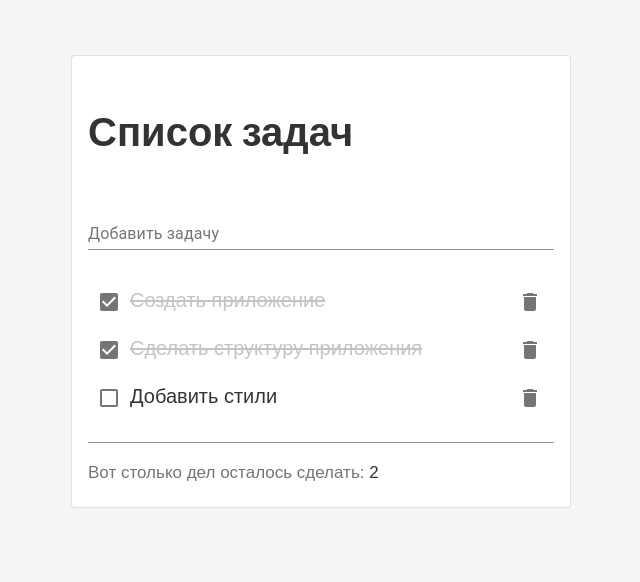
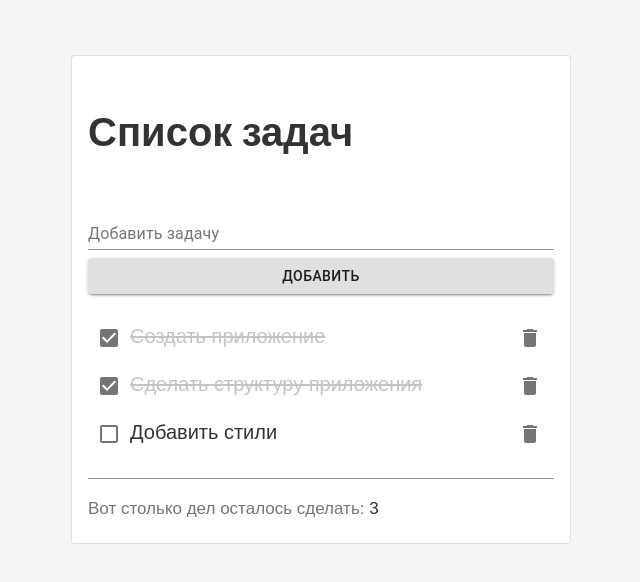
Before and after one commit to LenaMakeeva/RepoForToDo, a React (Create React App) app: page / in a window 1280 px wide. Shown: the top 582 px of the page, without its empty margins (319-959 px from the left). Built offline with nearby package versions, Linux system fonts and the light colour scheme.

Commit message:
add input element

```diff
--- a/src/components/App/App.js
+++ b/src/components/App/App.js
@@ -26,7 +26,8 @@ class App extends React.Component {
 				isDone: false,
 				id: 3
 			}
-		]
+		],
+		count : 3
 	};
 
 	constructor(props) {
@@ -55,15 +56,27 @@ class App extends React.Component {
 		this.setState({ items: newItemList });
 	};
 
+	onClickAdd = value => this.setState(state => ({ //создаем новый state
+		items: [ // создаем новый массив items
+			...state.items, //переложение всех существующих item с помощью деструктуризачии, чтобы получился новый
+			{
+				value,
+				isDone: false,
+				id: state.count + 1
+			}
+		],
+		count: state.count + 1
+	}));
+
 	render() {
 		return (
 			<div className={styles.wrap}>
 				<Card variant="outlined">
 		        	<CardContent>
 						<h1 className={styles.title}>Список задач</h1>
-						<InputItem />
+						<InputItem onClickAdd={this.onClickAdd}/>
 						<ItemList items={this.state.items} onClickDone={this.onClickDone} onClickDelete={this.onClickDelete}/>
-						<Footer count = {2} />
+						<Footer count = {this.state.count} />
 					</CardContent>
 				</Card>
 			</div>
--- a/src/components/InputItem/InputItem.js
+++ b/src/components/InputItem/InputItem.js
@@ -1,15 +1,59 @@
 import React from 'react';
 import TextField from '@material-ui/core/TextField';
+import Button from '@material-ui/core/Button';
 
-const InputItem = () => (<div>
+class InputItem extends React.Component {
+	state ={
+		inputValue: '',
+		wrongValue: '',
+		errorText: '', //текст ошибки
+		error: false //является ли ошибкой
+	};
+
+	onButtonClick = () => { //вызывает обработчик onClickAdd предварительно очистив inputValue
+
+		if (this.state.inputValue !== this.state.wrongValue) { //проверка на пустую строку
+			this.setState({
+				inputValue: '',
+				errorText: '',
+				error: false
+			});
+
+			this.props.onClickAdd(this.state.inputValue);
+		} else {
+			this.setState({
+				errorText: 'Введите задачу',
+				error: true
+			});
+		}
+	}
+
+	render() {
+
+		const { onClickAdd } = this.props;
+
+		return (<div>
 		<TextField
-        id="standard-multiline-flexible"
 		    label="Добавить задачу"
 	        multiline
 	        rowsMax={2}
 	        fullWidth
 	        margin="normal"
+	        value={this.state.inputValue}
+	        onChange={event => this.setState({inputValue: event.target.value.toUpperCase() })}
+	        helperText={this.state.errorText}
+	        error={this.state.error}
 		   />
+
+	    <Button
+	    	variant="contained"
+	    	fullWidth
+	    	onClick={this.onButtonClick}
+	    >
+	    	Добавить
+	    </Button>
 		</div>);
+	}
+}
 
 export default InputItem;
```
Also changed, not shown: src/components/InputItem/InputItemError.js (added, +19 -0 lines). Lines whose indentation alone changed are shown as unchanged.
